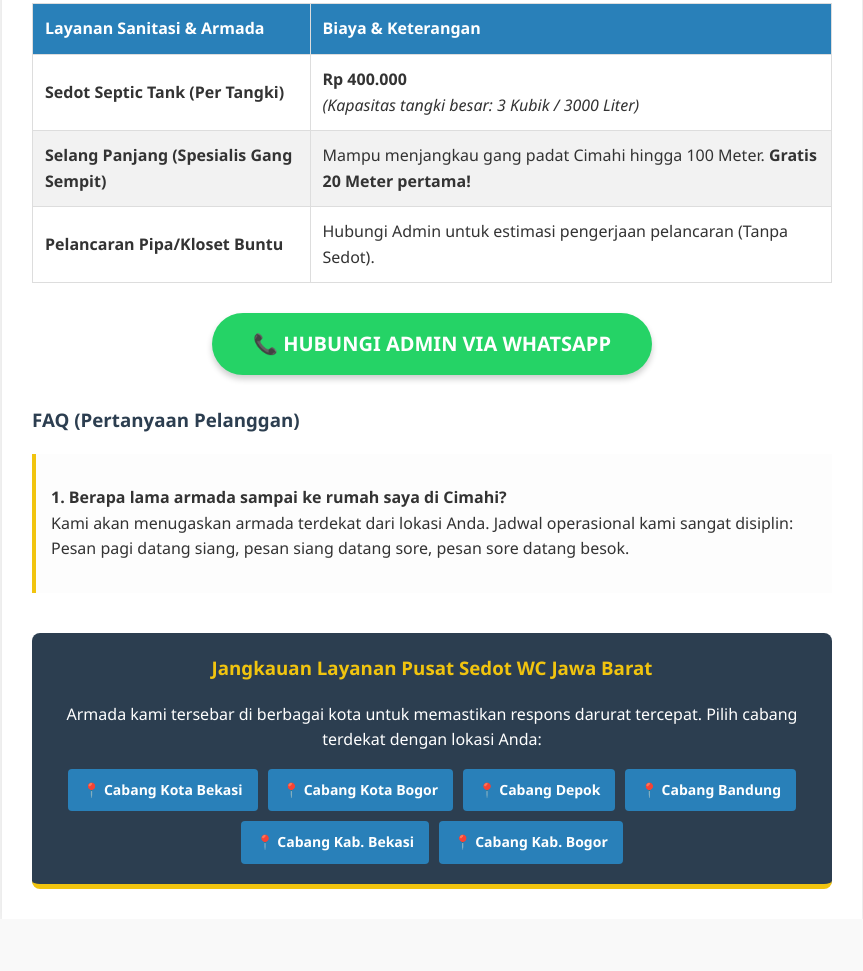
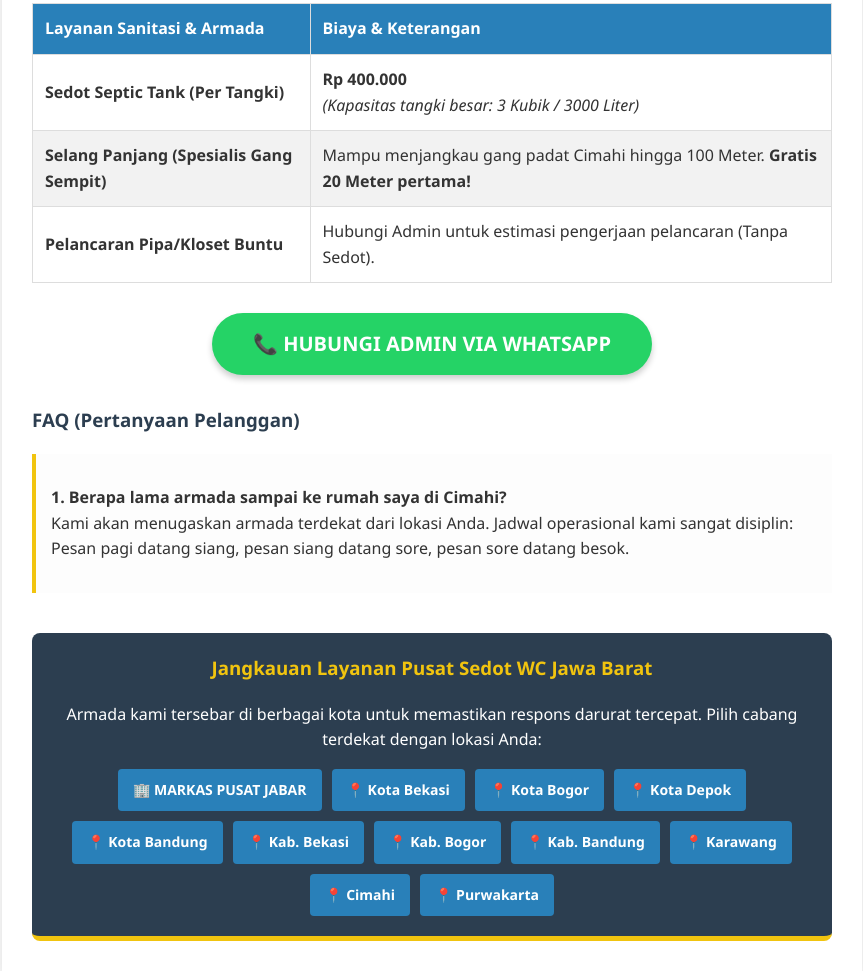
Before and after one commit to sutatoblogger/sedot-wc-cimahi, a plain HTML site: page index.html in a window 1280 px wide. Shown: the part 1361-2332 px from the top of the page, without its empty margins (208-1071 px from the left). Before the commit the page ends 2280 px from the top, so only its background shows below. Drawn offline with Linux system fonts and the light colour scheme.

Commit message:
Add files via upload

```diff
--- a/index.html
+++ b/index.html
@@ -103,12 +103,17 @@
         <h3>Jangkauan Layanan Pusat Sedot WC Jawa Barat</h3>
         <p>Armada kami tersebar di berbagai kota untuk memastikan respons darurat tercepat. Pilih cabang terdekat dengan lokasi Anda:</p>
         <div class="area-links">
-            <a href="https://sedot-wc-bekasi.vercel.app/" title="Jasa Sedot WC Kota Bekasi">📍 Cabang Kota Bekasi</a>
-            <a href="https://sedot-wc-bogor.vercel.app/" title="Jasa Sedot WC Kota Bogor">📍 Cabang Kota Bogor</a>
-            <a href="https://sedot-wc-depok.vercel.app/" title="Jasa Sedot WC Depok">📍 Cabang Depok</a>
-            <a href="https://sedot-wc-bandung.vercel.app/" title="Jasa Sedot WC Bandung">📍 Cabang Bandung</a>
-            <a href="https://sedot-wc-kab-bekasi.vercel.app/" title="Jasa Sedot WC Kab. Bekasi">📍 Cabang Kab. Bekasi</a>
-            <a href="https://sedot-wc-kab-bogor.vercel.app/" title="Jasa Sedot WC Kab. Bogor">📍 Cabang Kab. Bogor</a>
+            <a href="https://sedot-wc-jabar-24jam.vercel.app/" title="Pusat Sedot WC Jawa Barat">🏢 MARKAS PUSAT JABAR</a>
+            <a href="https://sedot-wc-bekasi.vercel.app/" title="Jasa Sedot WC Kota Bekasi">📍 Kota Bekasi</a>
+            <a href="https://sedot-wc-bogor.vercel.app/" title="Jasa Sedot WC Kota Bogor">📍 Kota Bogor</a>
+            <a href="https://sedot-wc-depok.vercel.app/" title="Jasa Sedot WC Depok">📍 Kota Depok</a>
+            <a href="https://sedot-wc-bandung.vercel.app/" title="Jasa Sedot WC Bandung">📍 Kota Bandung</a>
+            <a href="https://sedot-wc-kab-bekasi.vercel.app/" title="Jasa Sedot WC Kab. Bekasi">📍 Kab. Bekasi</a>
+            <a href="https://sedot-wc-kab-bogor.vercel.app/" title="Jasa Sedot WC Kab. Bogor">📍 Kab. Bogor</a>
+            <a href="https://sedot-wc-kab-bandung.vercel.app/" title="Jasa Sedot WC Kab. Bandung">📍 Kab. Bandung</a>
+            <a href="https://sedot-wc-karawang.vercel.app/" title="Jasa Sedot WC Karawang">📍 Karawang</a>
+            <a href="https://sedot-wc-cimahi.vercel.app/" title="Jasa Sedot WC Cimahi">📍 Cimahi</a>
+            <a href="https://sedot-wc-purwakarta.vercel.app/" title="Jasa Sedot WC Purwakarta">📍 Purwakarta</a>
         </div>
     </div>
 
```
